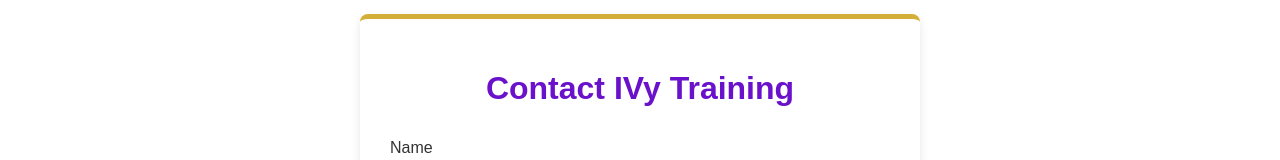
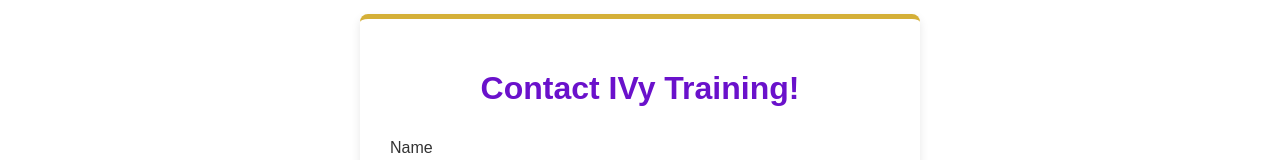
Before and after one commit to Vibes360/ivytraining-landing, a plain HTML site: page index.html in a window 1280 px wide. Shown: the part 167-327 px from the top of the page. Drawn offline with Linux system fonts and the light colour scheme.

Commit message:
index.html

```diff
--- a/index.html
+++ b/index.html
@@ -79,7 +79,7 @@
     <a href="https://ivtraining.net/" target="_blank">👉 Visit IVy Training Website</a>
   </div>
   <div class="container">
-    <h1>Contact IVy Training</h1>
+    <h1>Contact IVy Training!</h1>
     <form action="https://formspree.io/f/xblynvdd" method="POST">
       <label for="name">Name</label>
       <input type="text" name="name" id="name" required>
```
